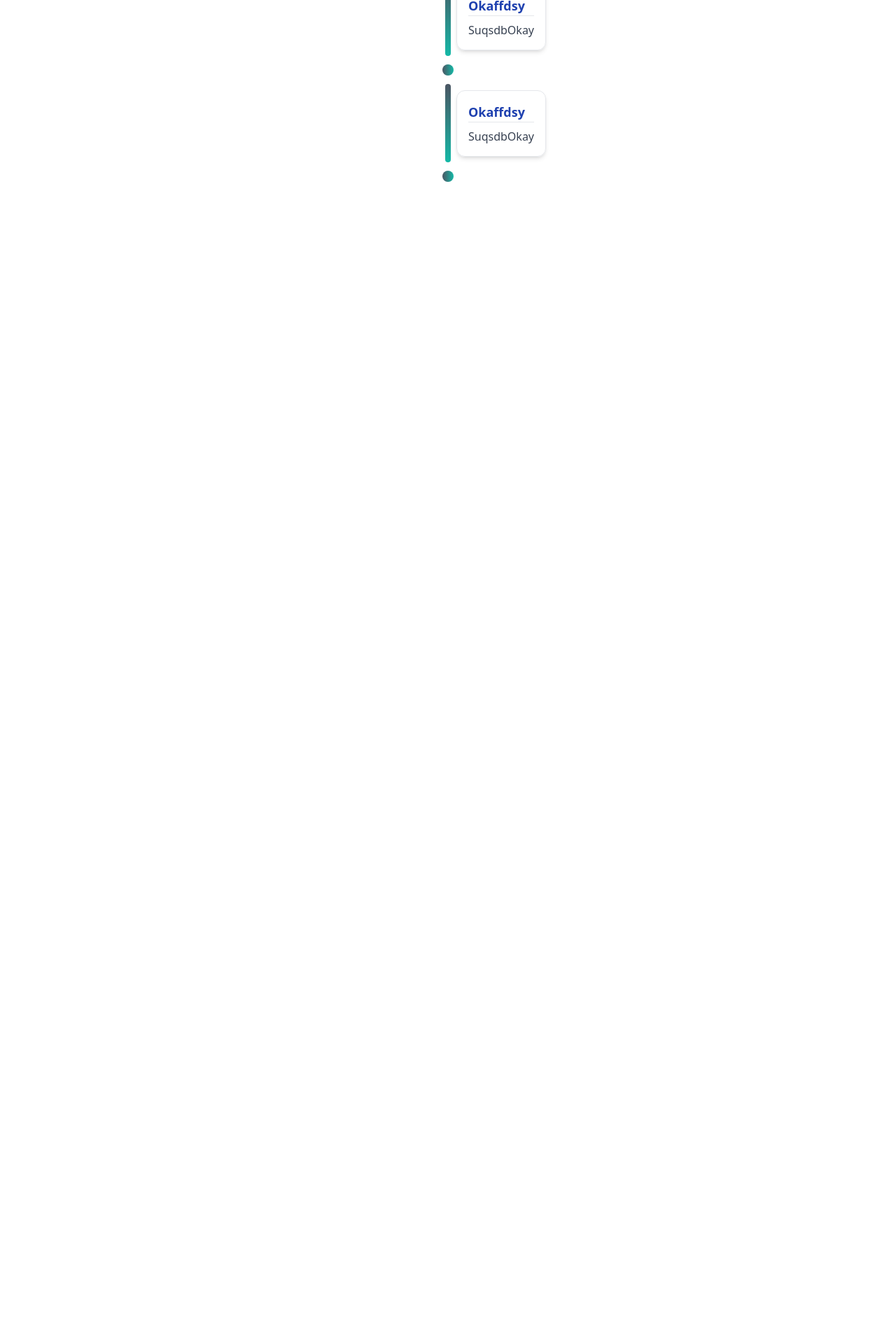
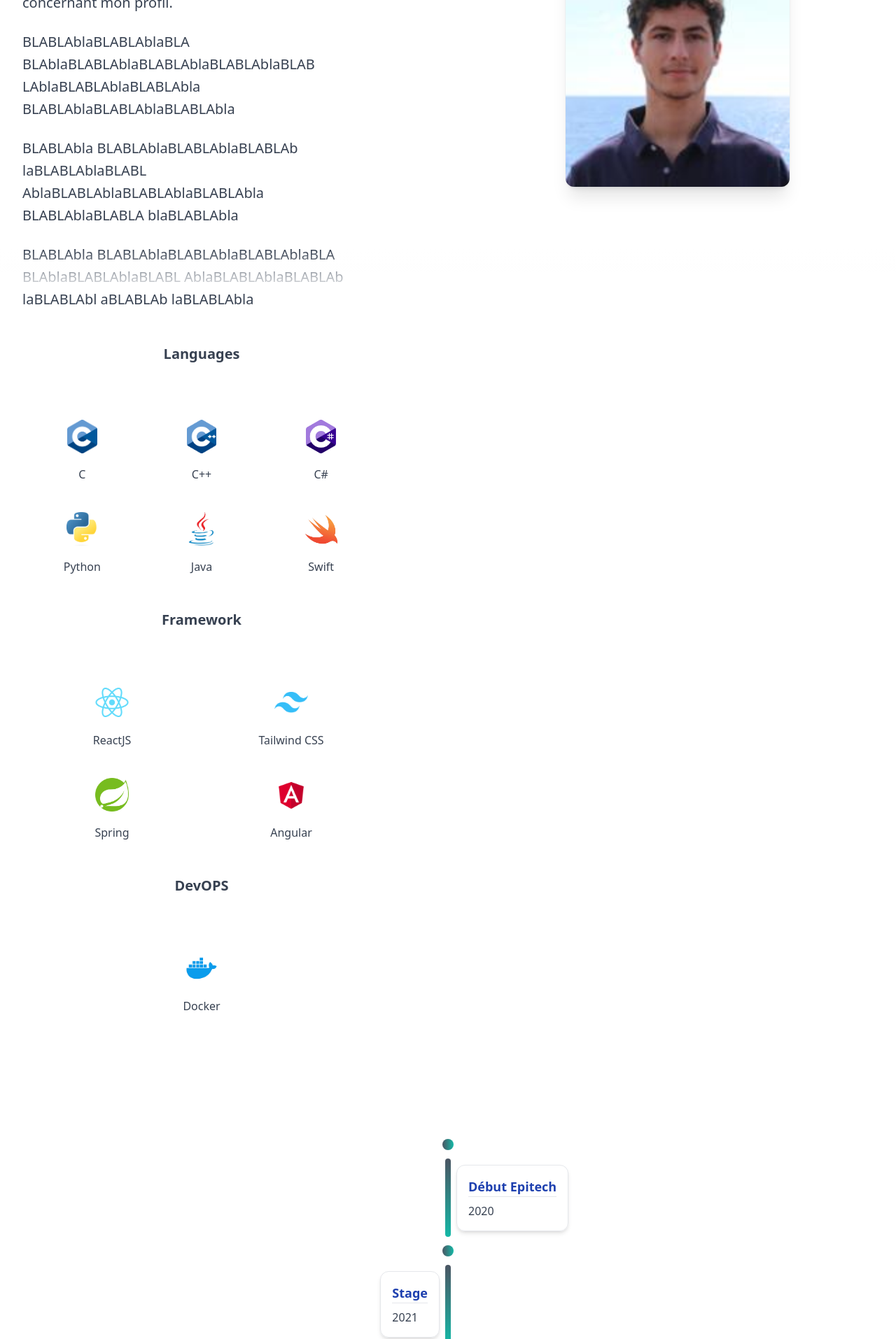
Before and after one commit to WentioxDemoi/CV, a React (Create React App) app: page /Home in a window 1280 px wide. Shown: the part 380-2294 px from the top of the page at 70% size. Before the commit the page ends 800 px from the top, so only its background shows below. Built offline with nearby package versions, Linux system fonts and the light colour scheme.

Commit message:
[ADD] Dynamic timeline

```diff
--- a/src/App.js
+++ b/src/App.js
@@ -13,9 +13,9 @@ const App = () => {
 
   return (
     <div className="App">
-      {/* <Loading />
+      {/* <Loading />   */}
       <Logo/>
-      <Presentation/> */}
+      <Presentation/>
       <Parcours/>
       {/* <Projet/> */}
     </div>
--- a/src/Pages/Home.jsx
+++ b/src/Pages/Home.jsx
@@ -1,6 +1,6 @@
 import React from 'react';
 import { CloudArrowUpIcon, LockClosedIcon, ServerIcon } from '@heroicons/react/20/solid'
-import { motion } from 'framer-motion';
+import { motion, useAnimation } from 'framer-motion';
 import Photo from '../Assets/Photo.jpg'
 import Python from '../Assets/Python.png'
 import CPP from '../Assets/C++.png'
@@ -13,8 +13,16 @@ import ReactJS from '../Assets/React.png'
 import Angular from '../Assets/Angular.png'
 import Spring from '../Assets/Spring.png'
 import Docker from '../Assets/Docker.png'
+import { useInView } from "framer-motion";
 
 export default function Home() {
+
+  const variants = {
+    hidden: { opacity: 0, x: 150 },
+    visible: { opacity: 1, x: 0, transition: { delay: 1.5 } }
+  };
+
+
   return (
     <div>
       <div className="relative isolate overflow-hidden bg-white px-6 py-10 sm:py-18 lg:overflow-visible lg:px-0">
@@ -41,41 +49,46 @@ export default function Home() {
                 </p>
 
                 <p className="mt-6 text-xl leading-8 text-gray-700">
-                  J'ai 22 ans et je suis tombé dans le chaudron de l'informatique lorsque j'étais petit
+                BLABLAblaBLABLAblaBLA BLAblaBLABLAblaBLABLAblaBLABLAblaBLAB LAblaBLABLAblaBLABLAbla BLABLAblaBLABLAblaBLABLAbla
                 </p>
                 <p className="mt-6 text-xl leading-8 text-gray-700">
-                  Je fais parti de l'une des dernières générations à avoir connu les téléphones à touches et à avoir appris à coder sans IA générative de texte
+                  BLABLAbla BLABLAblaBLABLAblaBLABLAb laBLABLAblaBLABL AblaBLABLAblaBLABLAblaBLABLAbla BLABLAblaBLABLA blaBLABLAbla
                 </p>
                 <p className="mt-6 text-xl leading-8 text-gray-700">
-                  Actuellement à la recherche d'un stage de pré-embauche, je recherche une entreprise
+                BLABLAbla BLABLAblaBLABLAblaBLABLAblaBLA BLAblaBLABLAblaBLABL AblaBLABLAblaBLABLAb laBLABLAbl aBLABLAb laBLABLAbla
                 </p>
                 <h2 className="text-xl font-bold mt-12 mb-4 text-center">Languages</h2>
                 <div className="flex flex-wrap justify-between mt-10">
-                  <div className="flex flex-col items-center w-1/2 sm:w-1/2 lg:w-1/3 mb-4 lg:mb-0 mt-10">
-                    <img className="h-12 w-12 object-contain" src={C} alt="GitHub Logo" />
-                    <p className="text-center mt-4">C</p>
-                  </div>
-                  <div className="flex flex-col items-center w-1/2 sm:w-1/2 lg:w-1/3 mb-4 lg:mb-0 mt-10">
-                    <img className="h-12 w-12 object-contain" src={CPP} alt="GitHub Logo" />
-                    <p className="text-center mt-4">C++</p>
-                  </div>
-                  <div className="flex flex-col items-center w-1/2 sm:w-1/2 lg:w-1/3 mb-4 lg:mb-0 mt-10">
-                    <img className="h-12 w-12 object-contain" src={CSharp} alt="GitHub Logo" />
-                    <p className="text-center mt-4">C#</p>
-                  </div>
-                  <div className="flex flex-col items-center w-1/2 sm:w-1/2 lg:w-1/3 mb-4 lg:mb-0 mt-10">
-                    <img className="h-12 w-12 object-contain" src={Python} alt="GitHub Logo" />
-                    <p className="text-center mt-4">Python</p>
-                  </div>
-                  <div className="flex flex-col items-center w-1/2 sm:w-1/2 lg:w-1/3 mb-4 lg:mb-0 mt-10">
-                    <img className="h-12 w-12 object-contain" src={Java} alt="GitHub Logo" />
-                    <p className="text-center mt-4">Java</p>
-                  </div>
-                  <div className="flex flex-col items-center w-1/2 sm:w-1/2 lg:w-1/3 mb-4 lg:mb-0 mt-10">
-                    <img className="h-12 w-12 object-contain" src={Swift} alt="GitHub Logo" />
-                    <p className="text-center mt-4">Swift</p>
-                  </div>
-                </div>
+      <motion.div className="flex flex-col items-center w-1/2 sm:w-1/2 lg:w-1/3 mb-4 lg:mb-0 mt-10" variants={variants} initial="hidden" animate="visible">
+        <motion.img className="h-12 w-12 object-contain" src={C} alt="GitHub Logo" />
+        <motion.p className="text-center mt-4">C</motion.p>
+      </motion.div>
+
+      <motion.div className="flex flex-col items-center w-1/2 sm:w-1/2 lg:w-1/3 mb-4 lg:mb-0 mt-10" variants={variants} initial="hidden" animate="visible">
+        <motion.img className="h-12 w-12 object-contain" src={CPP} alt="GitHub Logo" />
+        <motion.p className="text-center mt-4">C++</motion.p>
+      </motion.div>
+
+      <motion.div className="flex flex-col items-center w-1/2 sm:w-1/2 lg:w-1/3 mb-4 lg:mb-0 mt-10" variants={variants} initial="hidden" animate="visible">
+        <motion.img className="h-12 w-12 object-contain" src={CSharp} alt="GitHub Logo" />
+        <motion.p className="text-center mt-4">C#</motion.p>
+      </motion.div>
+
+      <motion.div className="flex flex-col items-center w-1/2 sm:w-1/2 lg:w-1/3 mb-4 lg:mb-0 mt-10" variants={variants} initial="hidden" animate="visible">
+        <motion.img className="h-12 w-12 object-contain" src={Python} alt="GitHub Logo" />
+        <motion.p className="text-center mt-4">Python</motion.p>
+      </motion.div>
+
+      <motion.div className="flex flex-col items-center w-1/2 sm:w-1/2 lg:w-1/3 mb-4 lg:mb-0 mt-10" variants={variants} initial="hidden" animate="visible">
+        <motion.img className="h-12 w-12 object-contain" src={Java} alt="GitHub Logo" />
+        <motion.p className="text-center mt-4">Java</motion.p>
+      </motion.div>
+
+      <motion.div className="flex flex-col items-center w-1/2 sm:w-1/2 lg:w-1/3 mb-4 lg:mb-0 mt-10" variants={variants} initial="hidden" animate="visible">
+        <motion.img className="h-12 w-12 object-contain" src={Swift} alt="GitHub Logo" />
+        <motion.p className="text-center mt-4">Swift</motion.p>
+      </motion.div>
+    </div>
                 <h2 className="text-xl font-bold mt-12 mb-4 text-center">Framework</h2>
                 <div className="flex flex-wrap justify-between mt-10">
                   <div className="flex flex-col items-center w-1/2 sm:w-1/2 lg:w-1/2 mb-4 lg:mb-0 mt-10">
--- a/src/Pages/Parcours.jsx
+++ b/src/Pages/Parcours.jsx
@@ -1,29 +1,44 @@
-
 import { Fragment } from "react";
-
+import { motion, useInView } from 'framer-motion'
+import { useRef } from 'react';
 
 
 
   export default function Parcours() {
     const events = [
         {
-            heading: "Okqsdiofughsqoiduhgiousdqhgiuhsdihfisdhgfiudhsfgiuay",
-            subHeading: "SubOqsdfhqisudhgiuhdgiuhsdiughiusdhfgiuhdsiufhisduhfkay",
+            heading: "Début Epitech",
+            subHeading: "2020",
             direction: "right"
         },
         {
-            heading: "Okqsday",
-            subHeading: "SubqsOkay",
+            heading: "Stage",
+            subHeading: "2021",
             direction: "left"
         },
         {
-            heading: "Okaffdsy",
-            subHeading: "SuqsdbOkay",
+            heading: "Stage",
+            subHeading: "2023",
             direction: "right"
         },
         {
-            heading: "Okaffdsy",
-            subHeading: "SuqsdbOkay",
+            heading: "Début Erasmus",
+            subHeading: "2023",
+            direction: "left"
+        },
+        {
+            heading: "Fin Erasmus",
+            subHeading: "2024",
+            direction: "right"
+        },
+        {
+            heading: "Stage",
+            subHeading: "2025",
+            direction: "left"
+        },
+        {
+            heading: "Fin Epitech",
+            subHeading: "2025",
             direction: "right"
         }
     ]
@@ -35,13 +50,13 @@ import { Fragment } from "react";
                     <div className="grid grid-cols-[1fr_auto_1fr] gap-x-2 items-center mx-auto">
                         {
                             event.direction === 'left' ? (
-                                <EventCard heading={event.heading} subHeading={event.subHeading}/>
+                                <EventCard heading={event.heading} subHeading={event.subHeading} direction={event.direction}/>
                             ) : (<div></div>)
                         }
                         <Pillar/>
                         {
                             event.direction === 'right' ? (
-                                <EventCard heading={event.heading} subHeading={event.subHeading}/>
+                                <EventCard heading={event.heading} subHeading={event.subHeading} direction={event.direction}/>
                             ) : (<div></div>)
                         }
 
@@ -64,11 +79,33 @@ import { Fragment } from "react";
         <div className="bg-gradient-to-b from-gray-600 to-teal-500 rounded-t-full rounded-b-full w-2 h-28 mx-auto"></div>
     )
   }
-  const EventCard = ({heading, subHeading}) => {
+
+  const EventCard = ({ heading, subHeading, direction }) => {
+    const ref = useRef(null);
+    const isInView = useInView(ref, { threshold: 0.5 });
+
+    const variants = {
+      hidden: {
+        x: direction === 'right' ? 150 : -150,
+        opacity: 0,
+      },
+      visible: {
+        x: 0,
+        opacity: 1,
+        transition: { duration: 0.1 },
+      },
+    };
+
     return (
-        <div className="transition duration-300 ease-in-out transform hover:-translate-y-1 hover:shadow-2xl flex flex-col gap-y-2 border shadow-md rounded-xl p-4">
-            <div className="text-blue-800 font-bold text-lg border-b">{heading}</div>
-            <div className="test-sm text-gray-700">{subHeading}</div>
-        </div>
-    )
-  }
+      <motion.div
+        ref={ref}
+        initial="hidden"
+        animate={isInView ? "visible" : "hidden"}
+        variants={variants}
+        className="transition duration-300 ease-in-out transform hover:-translate-y-1 hover:shadow-2xl flex flex-col gap-y-2 border shadow-md rounded-xl p-4"
+      >
+        <div className="text-blue-800 font-bold text-lg border-b">{heading}</div>
+        <div className="test-sm text-gray-700">{subHeading}</div>
+      </motion.div>
+    );
+  };
```
